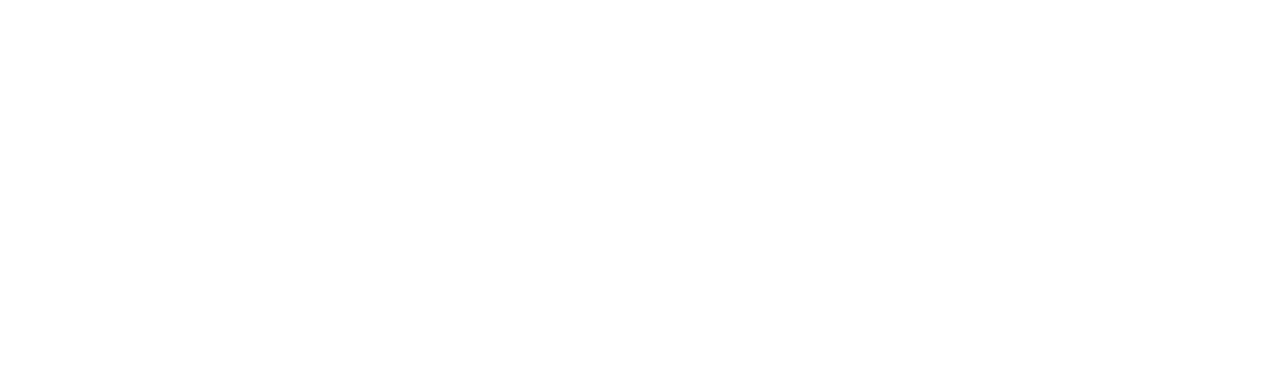
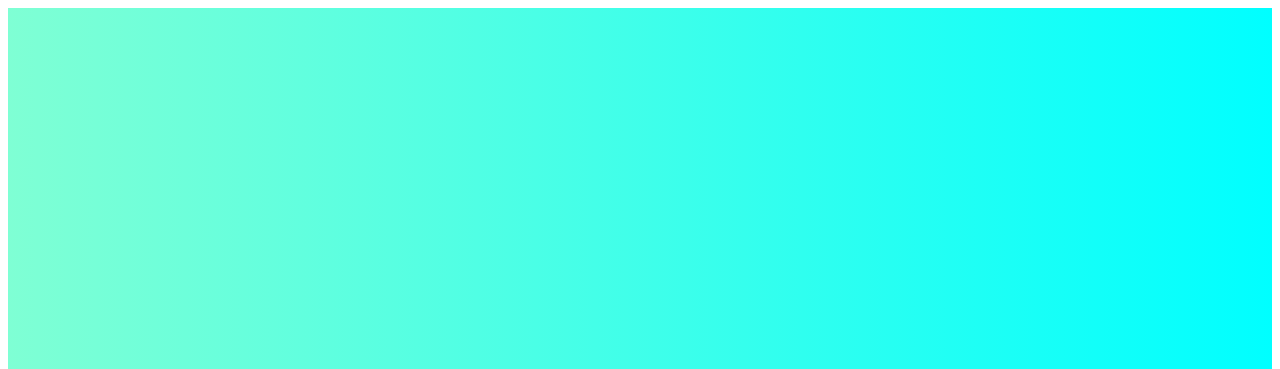
Before and after one commit to tuanluu0511/JavaScriptArgorithmsAndDataStructures, a plain HTML site: page index.html in a window 1280 px wide. Shown: the top 369 px of the page. Drawn offline with Linux system fonts and the light colour scheme.

```diff
--- a/index.html
+++ b/index.html
@@ -4,8 +4,14 @@
     <meta charset="UTF-8" />
     <meta http-equiv="X-UA-Compatible" content="IE=edge" />
     <meta name="viewport" content="width=device-width, initial-scale=1.0" />
+    <link rel="stylesheet" href="./style.css" />
     <script src="./script.js"></script>
     <title>Document</title>
   </head>
-  <body></body>
+
+  <body>
+    <div class="row">
+      <h1 class="heading">Data Structure and Algorithms</h1>
+    </div>
+  </body>
 </html>
--- /dev/null
+++ b/style.css
@@ -0,0 +1,17 @@
+.row {
+  height: 100vh;
+  color: #fff;
+  font-size: 30px;
+  text-align: center;
+  display: flex;
+  flex-direction: column;
+  justify-content: center;
+  background-image: linear-gradient(to right, aquamarine, aqua);
+}
+
+/* .col {
+  height: 200px;
+  width: 300px;
+  background-color: orangered;
+  margin: 20px;
+} */
```
Also changed, not shown: script.js (+112 -0 lines).
